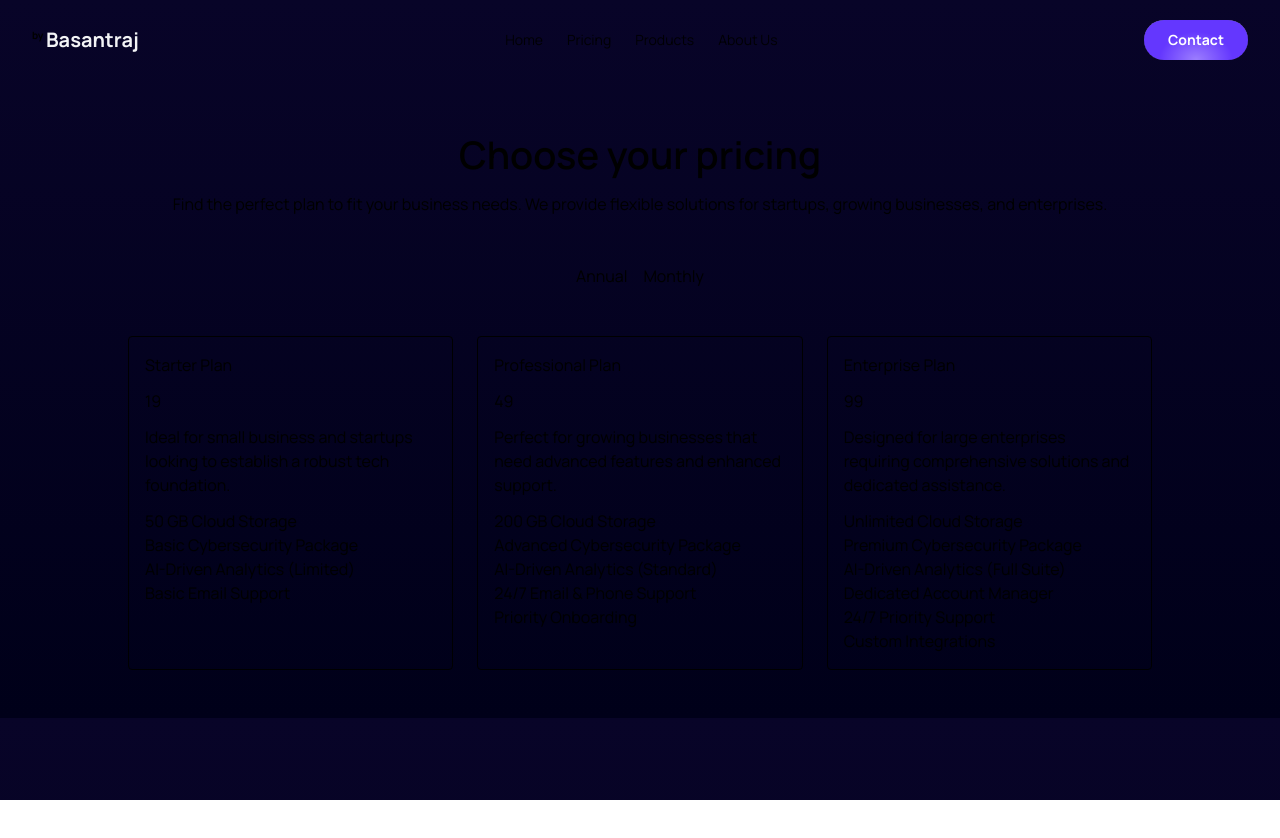
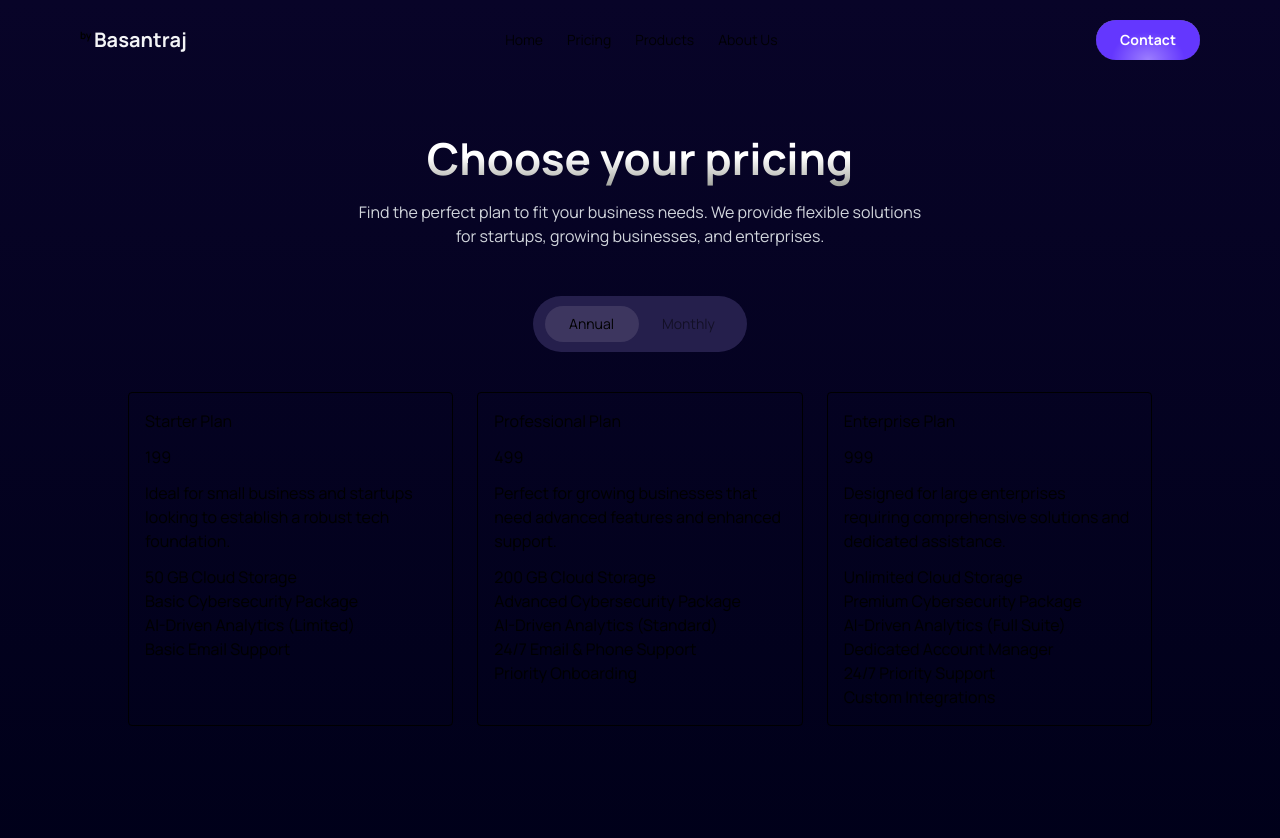
Before and after one commit to Basantrajshakti/outlier-hackathon, a Preact app: page / in a window 1280 px wide. Shown: the top 838 px of the page. Before the commit the page ends 800 px from the top, so only its background shows below. Built offline with nearby package versions, Linux system fonts and the light colour scheme.

Commit message:
Switch button added

```diff
--- /dev/null
+++ b/src/UI/ButtonSwitch.tsx
@@ -0,0 +1,31 @@
+const ButtonSwitch = ({
+  isMonthly,
+  setIsMonthly,
+}: {
+  isMonthly: boolean;
+  setIsMonthly: (val: boolean) => void;
+}) => {
+  return (
+    <div className="relative mx-auto mt-12 mb-10 w-fit rounded-full bg-[#251F4C] px-3 py-2.5 text-sm backdrop-opacity-10">
+      <div
+        className={`absolute top-2.5 -z-10 h-[36px] w-[94px] rounded-full bg-[#3D365F] backdrop-opacity-10 transition-all duration-300 ${
+          isMonthly ? "left-[50%]" : "left-3"
+        }`}
+      />
+      <button
+        className={`cursor-pointer rounded-full px-6 py-2 transition-opacity duration-300 ${isMonthly ? "opacity-50" : "opacity-100"}`}
+        onClick={() => setIsMonthly(false)}
+      >
+        Annual
+      </button>
+      <button
+        className={`cursor-pointer rounded-full py-2 pr-5 pl-6 text-center transition-opacity duration-300 ${isMonthly ? "opacity-100" : "opacity-50"}`}
+        onClick={() => setIsMonthly(true)}
+      >
+        Monthly
+      </button>
+    </div>
+  );
+};
+
+export default ButtonSwitch;
--- a/src/components/Header.tsx
+++ b/src/components/Header.tsx
@@ -6,7 +6,7 @@ const navItemClasses =
 
 const Header = () => {
   return (
-    <header className="sticky top-0 flex w-full items-center justify-between bg-transparent px-8 py-5">
+    <header className="sticky top-0 container flex w-full items-center justify-between bg-transparent px-8 py-5">
       <a
         href="https://www.linkedin.com/in/basantrajshakti/"
         className="relative font-bold"
--- a/src/components/Pricings.tsx
+++ b/src/components/Pricings.tsx
@@ -1,21 +1,21 @@
 import { useState } from "preact/hooks";
 import { pricings } from "../constants";
+import ButtonSwitch from "../UI/ButtonSwitch";
 
 const Pricings = () => {
-  const [isMonthly, setIsMonthly] = useState(true);
+  const [isMonthly, setIsMonthly] = useState(false);
 
   return (
-    <section className="py-12">
-      <h1 className="text-center leading-snug">Choose your pricing</h1>
-      <p className="text-para mt-3 text-center">
+    <section className="container min-h-screen py-12">
+      <h1 className="gradient-text tracking- text-center leading-snug font-bold">
+        Choose your pricing
+      </h1>
+      <p className="text-para font-ligh text-[#A19BBE mx-auto mt-3 max-w-xl text-center text-gray-300">
         Find the perfect plan to fit your business needs. We provide flexible
         solutions for startups, growing businesses, and enterprises.
       </p>
 
-      <div className="mx-auto my-12 flex w-fit gap-4">
-        <button onClick={() => setIsMonthly(false)}>Annual</button>
-        <button onClick={() => setIsMonthly(true)}>Monthly</button>
-      </div>
+      <ButtonSwitch isMonthly={isMonthly} setIsMonthly={setIsMonthly} />
 
       <div className="mx-auto grid max-w-[80vw] grid-cols-3 gap-6">
         {pricings.map((card, key) => {
--- a/src/index.css
+++ b/src/index.css
@@ -22,6 +22,20 @@
   );
 }
 
+.gradient-text {
+  background: linear-gradient(
+    180deg,
+    rgba(255, 255, 255, 1) 49%,
+    rgba(156, 158, 151, 1) 100%
+  );
+  -webkit-background-clip: text;
+  -webkit-text-fill-color: transparent;
+
+  /* For other browsers */
+  background-clip: text;
+  color: transparent;
+}
+
 .container {
   @apply mx-auto px-4 lg:max-w-[96%] xl:max-w-[90%] 2xl:max-w-[1440px];
   /* max-height: min(100vh); */
@@ -34,12 +48,12 @@ h4,
 h5,
 h6 {
   @apply leading-snug;
-  font-weight: 600;
+  /* font-weight: 800; */
 }
 
 h1,
 h2 {
-  @apply text-2xl md:text-3xl lg:text-[36px] xl:text-[38px] 2xl:text-[40px];
+  @apply text-2xl md:text-3xl lg:text-[36px] xl:text-[44px] 2xl:text-[42px];
 }
 h3 {
   @apply text-2xl md:text-3xl lg:text-[33px] xl:text-[35px] 2xl:text-[37px];
```
